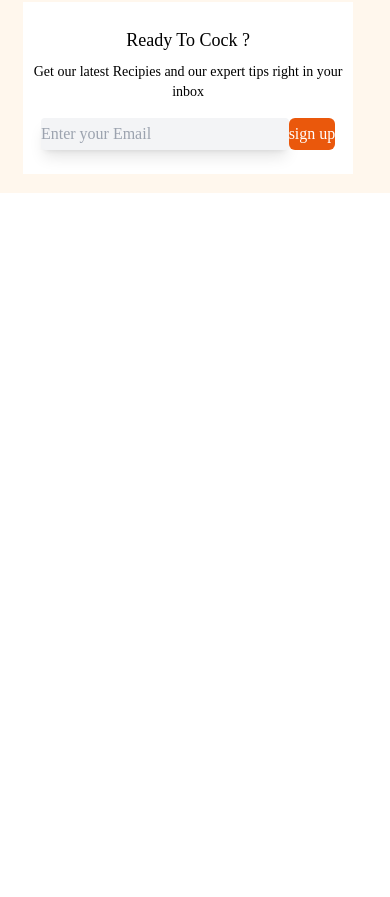
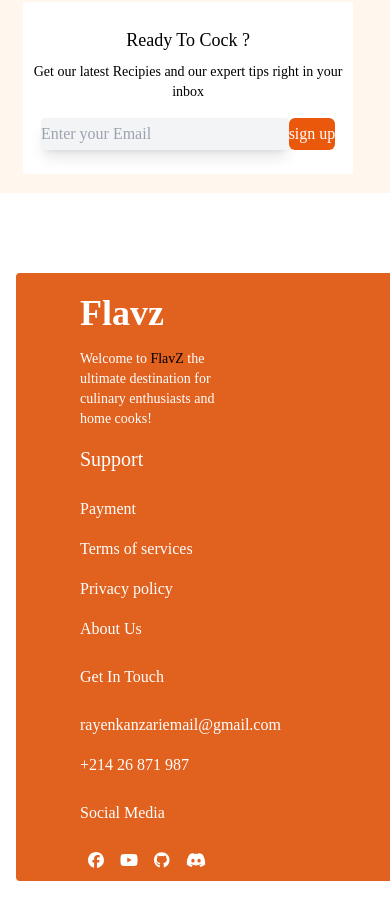
Before and after one commit to Rayenkan/RecipiesSharing, a React (Create React App) app: page / in a window 390 px wide. Shown: the part 1308-2205 px from the top of the page. Before the commit the page ends 1501 px from the top, so only its background shows below. Built offline with nearby package versions, Linux system fonts and the light colour scheme; no server answers.

Commit message:
finished footer (not responsive )

```diff
--- a/src/App.js
+++ b/src/App.js
@@ -5,6 +5,7 @@ import PopularCategories from './popularCatagories.js';
 import WhatToCockToday from './whatToCockToday.js';
 import AboutUs from './AboutUs.js';
 import OurCommunity from './ReadyToCock.js'
+import Footer from './footer.js';
 
 function App() {
   return (
@@ -16,6 +17,7 @@ function App() {
       <WhatToCockToday/>
       <AboutUs/>
       <OurCommunity/>
+      <Footer/>
     </div>
 
   );
--- a/src/ReadyToCock.js
+++ b/src/ReadyToCock.js
@@ -3,7 +3,7 @@ import plate2 from './imgs/plate2.svg'
 
 const ReadyToCock =() =>{
     return (
-        <div class="md:h-[40vh] lg:h-[55vh] h-[30%] mt-20 w-[100%]  grid grid-flow-col bg-orange-50">
+        <div class="md:h-[40vh] lg:h-fit h-[30%] mt-20 w-[100%]  grid grid-flow-col bg-orange-50">
             <div clas="w-[40vh]">
                 <img src={plate2} class="hidden md:block w-[30vw] ml-[20%] mt-[10%] h-[80%]" alt="img"></img>
             </div>
@@ -11,7 +11,7 @@ const ReadyToCock =() =>{
                 <div class="w-[90%] bg-white mt-[10%] md:mt-[20%] mb-[5%] h-fit py-6">
                     <p class="text-lg">Ready To Cock ?</p>
                     <p class="my-2 text-sm pb-2">Get our latest Recipies and our expert tips right in your inbox</p>
-                    <div clas="">
+                    <div clas="mb-8">
                         <input type="text" placeholder="Enter your Email" class="bg-gray-100 shadow-lg h-8 rounded w-[75%]"  /><button class="rounded-md bg-orange-600 h-8 w-fit  text-white">sign up</button>
                     </div>
                 </div>
--- /dev/null
+++ b/src/footer.js
@@ -0,0 +1,40 @@
+import React from "react";
+import { FontAwesomeIcon } from '@fortawesome/react-fontawesome';
+import { faFacebook, faYoutube, faGithub, faDiscord } from '@fortawesome/free-brands-svg-icons';
+
+const Footer = () => {
+    return (
+        <div className="md:h-[20vh] lg:h-[35vh] h-[20%] mt-20 w-[100%] bg-[#E1611F] pt-5 text-white m-4 grid grid-cols-1 md:grid-cols-2 lg:grid-cols-4 gap-4 text-left pl-16 rounded">
+            <div className="">
+                <p className="font-extrabold  text-4xl">Flavz</p>
+                <p className="font-normal text-sm w-[50%] pt-4">
+                    Welcome to <span className="text-black">FlavZ</span> the ultimate destination for culinary enthusiasts and home cooks!
+                </p>
+            </div>
+            <div className="">
+                <p className="text-xl font-normal">Support</p>
+                <div class="pt-4">
+                    <p class="py-2">Payment</p>
+                    <p class="py-2">Terms of services</p>
+                    <p class="py-2">Privacy policy</p>
+                    <p class="py-2">About Us</p>
+                </div>
+            </div>
+            <div>
+                <p class="pb-4">Get In Touch</p>
+                <p class="py-2">rayenkanzariemail@gmail.com</p>
+                <p class="py-2">+214 26 871 987</p>
+            </div>
+            <div>
+                <p class="pb-4">Social Media</p>
+                <p class="py-2"><FontAwesomeIcon icon={faFacebook} className="text-white mx-2" />
+                    <FontAwesomeIcon icon={faYoutube} className="text-white mx-2" />
+                    <FontAwesomeIcon icon={faGithub} className="text-white mx-2" />
+                    <FontAwesomeIcon icon={faDiscord} className="text-white mx-2" />
+                </p>
+            </div>
+        </div>
+    );
+};
+
+export default Footer;
```
